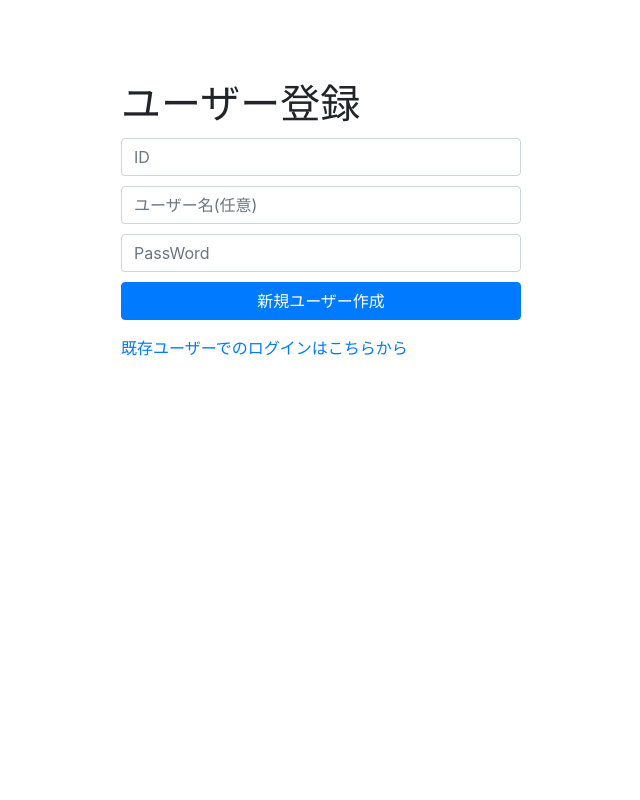
After one commit to iio1989/ZatsuMemo, a PHP site: page /addUserView.php in a window 1280 px wide. The commit adds this page. Shown: the whole page, without its empty margins (319-959 px from the left). Run offline with PHP 8.4, Linux system fonts and the light colour scheme.

Commit message:
新ユーザー作成画面 csrf対応実装、ユーザー名指定登録対応

```diff
--- a/login/login.php
+++ b/login/login.php
@@ -45,6 +45,6 @@ if (!password_verify($password, $login_user["password"])) { // パスワードNG
     <p>Id：<?php echo $user_id;?></p>
     <p>PassWord：<?php echo $password; ?></p>
     <div><a href="loginView.php">ログイン画面へ移動する</a></div>
-    <div><a href="../user/addUserPage.php">ユーザー新規登録画面へ移動する</a></div>
+    <div><a href="../user/addUserView.php">ユーザー新規登録画面へ移動する</a></div>
   </body>
 </html>
--- a/login/loginView.php
+++ b/login/loginView.php
@@ -26,6 +26,9 @@ include('../cmn/util/csrfUtils.php');
       <form>
         <input type="submit" class="btn btn-info login__submit__btn" value="お試しログイン">
       </form>
+      <form action="../user/addUserView.php" method="POST" class="form-group">
+        <input type="submit" class="btn btn-primary login__submit__btn" value="ユーザー作成 & ログイン">
+      </form>
     </div>
   </body>
 </html>
--- /dev/null
+++ b/user/addUserView.php
@@ -0,0 +1,23 @@
+<?php
+include('../cmn/util/csrfUtils.php');
+?>
+<html>
+  <head>
+    <meta charset="UTF-8">
+    <?php include('../cmn/headerTag.php'); ?>
+    <link rel="stylesheet" type="text/css" href="css/userAccount.css">
+  </head>
+  <body>
+    <div class="user__account__add">
+      <h1>ユーザー登録</h1>
+      <form action="addUser.php" method="POST" class="form-group">
+        <input type="text" name="newUser_id" class="form-control user__account__add__input" placeholder="ID">
+        <input type="text" name="newUser_name" class="form-control user__account__add__input" placeholder="ユーザー名(任意)">
+        <input type="password" name="newUser_password" class="form-control user__account__add__input" placeholder="PassWord">
+        <input type="hidden" name="csrf_token" value="<?php print setCsrfToken();?>">
+        <input type="submit" class="btn btn-primary user__account__add__submit" value="新規ユーザー作成">
+      </form>
+      <div><a href="../login/loginView.php">既存ユーザーでのログインはこちらから</a></div>
+    </div>
+</body>
+</html>
--- a/user/css/userAccount.css
+++ b/user/css/userAccount.css
@@ -5,3 +5,25 @@
     width:650px;
     margin-top: 80px;
 }
+
+.user__account__add{
+    margin-left: auto;
+    margin-right: auto;
+    text-align: left;
+    width: 400px;
+    margin-top: 80px;
+}
+
+.user__account__add__input{
+    margin-top: 10px;
+  }
+
+.user__account__add__btn{
+    margin-top: 10px;
+    width:100%;
+}
+
+.user__account__add__submit{
+    margin-top: 10px;
+    width:100%;
+  }
--- a/user/userDao.php
+++ b/user/userDao.php
@@ -48,17 +48,18 @@ function selectUserByShowId($show_id)
  * ユーザーを新規追加します。
  *
  * @param integer $user_id ユーザーID
+ * @param string $user_name ユーザー名
  * @param string $password パスワード
  * @return void
  */
-function addUser($user_id, $password)
+function addUser($user_id, $user_name, $password)
 {
     $password = password_hash($password, PASSWORD_DEFAULT);
     try {
         $sql = "INSERT INTO user (show_id, name, password) VALUE (:show_id, :name, :password)";
         $stmt = getBaseSTMT($sql);
         $stmt->bindValue(':show_id', $user_id, PDO::PARAM_STR);
-        $stmt->bindValue(':name', "hogename", PDO::PARAM_STR);
+        $stmt->bindValue(':name', $user_name, PDO::PARAM_STR);
         $stmt->bindValue(':password', $password, PDO::PARAM_STR);
         $stmt->execute();
     } catch (PDOException $e) {
```
Also changed, not shown: user/addUser.php (+35 -15 lines), user/addUserPage.php (deleted, +0 -13 lines).
